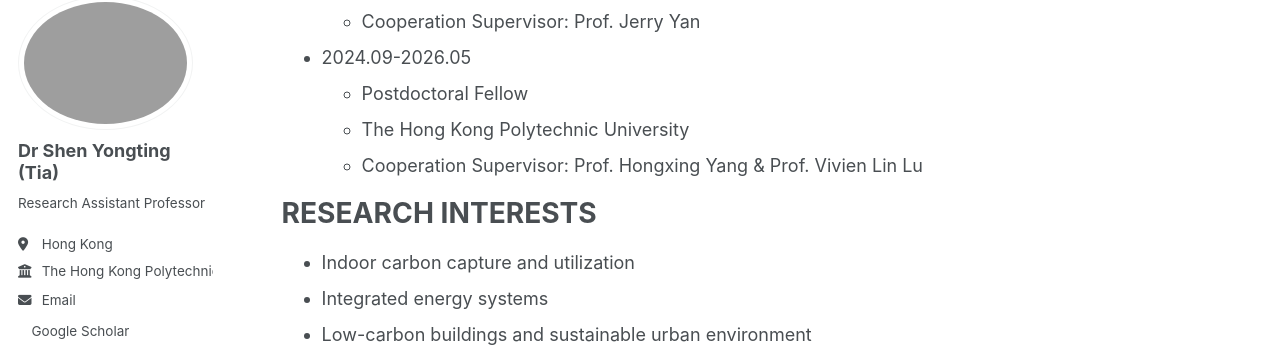
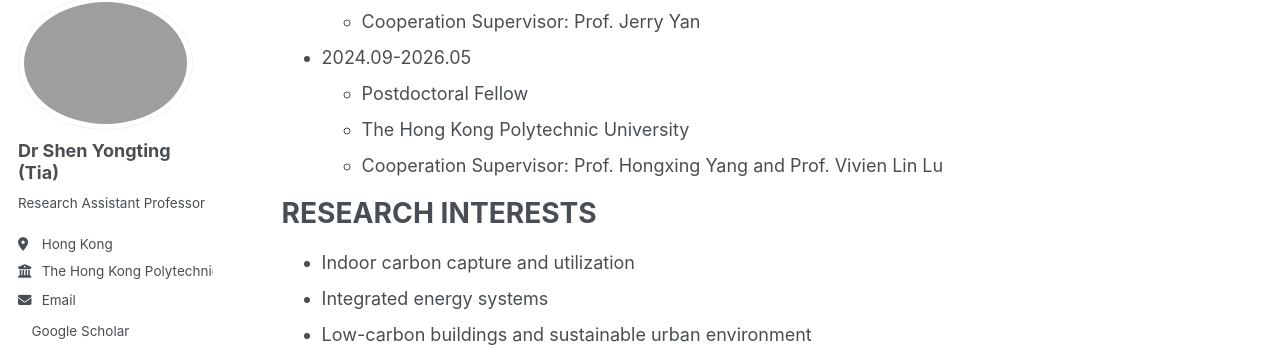
Before and after one commit to SuperSyt-530/SuperSyt-530.github.io, a Jekyll site: the page built from _pages/cv.md, in a window 1280 px wide and 900 px high, scrolled down 503 px. Shown: the part 105-453 px from the top of the window. Built offline with Jekyll 4.4.1, drawn with Linux system fonts in a browser that asks for light colours; a style sheet for code colours, icons or effects is not loaded.

Commit message:
Update cv.md

```diff
--- a/_pages/cv.md
+++ b/_pages/cv.md
@@ -36,7 +36,7 @@ WORK EXPERIENCE
 * 2024.09-2026.05
   * Postdoctoral Fellow
   * The Hong Kong Polytechnic University
-  * Cooperation Supervisor: Prof. Hongxing Yang & Prof. Vivien Lin Lu
+  * Cooperation Supervisor: Prof. Hongxing Yang and Prof. Vivien Lin Lu
 
 RESEARCH INTERESTS
 ======
```
